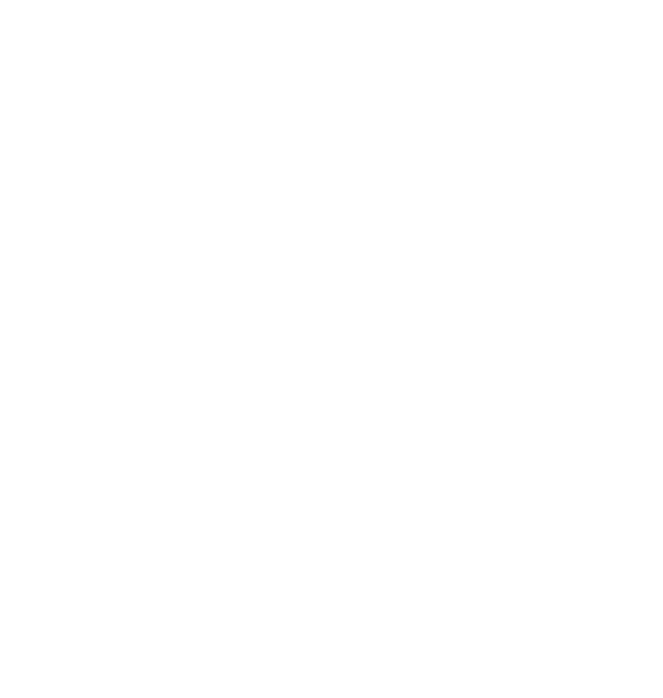
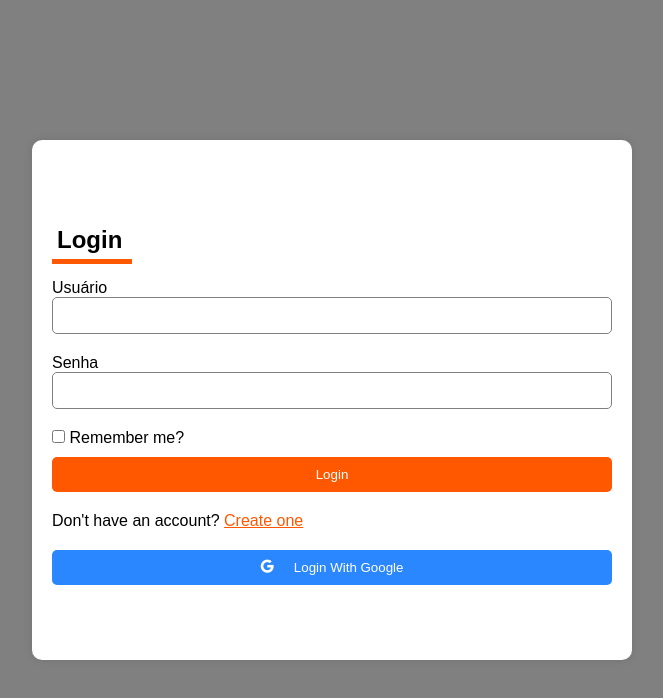
Before and after one commit to Kaue-Alves/login-com-firebase, a plain HTML site: page index.html in a window 1280 px wide. Shown: the whole page, without its empty margins (308-971 px from the left). Drawn offline with nearby package versions, Linux system fonts and the light colour scheme.

Commit message:
versão funcional completa

```diff
--- a/index.html
+++ b/index.html
@@ -3,10 +3,30 @@
 <head>
     <meta charset="UTF-8">
     <meta name="viewport" content="width=device-width, initial-scale=1.0">
-    <link rel="stylesheet" href="styles.css">
+    <link rel="stylesheet" href="styles/styles.css">
+    <link rel="stylesheet" type='text/css' href="https://cdn.jsdelivr.net/gh/devicons/devicon@latest/devicon.min.css" />
+    <script src="src/firebase.js" defer type="module"></script>
     <title>Login</title>
 </head>
 <body>
-
+    <section>
+        <form>
+            <h1>Login</h1>
+            <label for="">
+                <p>Usuário</p>
+                <input type="text" id="inputUser">
+            </label>
+            <label for="">
+                <p>Senha</p>
+                <input type="password" id="inputPass">
+            </label>
+            <p><input type="checkbox" id="inputCheck"> Remember me?</p>
+            <button type="submit" id="bttLogin">Login</button>
+            <p id="createOne">Don't have an account? <a href="#">Create one</a></p>
+            <button type="submit" id="bttLoginGoogle">
+                <i class="devicon-google-plain"></i>Login With Google
+            </button>
+        </form>
+    </section>
 </body>
 </html>
--- /dev/null
+++ b/src/firebase.js
@@ -0,0 +1,38 @@
+import { initializeApp } from "https://www.gstatic.com/firebasejs/10.13.0/firebase-app.js";
+import { getAuth, GoogleAuthProvider, signInWithPopup, onAuthStateChanged } from "https://www.gstatic.com/firebasejs/10.13.0/firebase-auth.js";
+
+const firebaseConfig = {
+apiKey: "AIzaSyDTVgkFitlKbzyPnMSZHHwHk9fiP1iKvPs",
+authDomain: "login-com-firebase-7f3af.firebaseapp.com",
+projectId: "login-com-firebase-7f3af",
+storageBucket: "login-com-firebase-7f3af.appspot.com",
+messagingSenderId: "949263278669",
+appId: "1:949263278669:web:2729dd103fb249a0b33204"
+};
+
+// Initialize Firebase
+const app = initializeApp(firebaseConfig);
+
+const auth = getAuth(app)
+auth.languageCode = 'en'
+const provider = new GoogleAuthProvider()
+const user = auth.currentUser
+
+const googleLogin = document.getElementById("bttLoginGoogle")
+googleLogin.addEventListener("click", function(e){
+    e.preventDefault()
+
+    signInWithPopup(auth, provider).then((result) => {
+        const credential = GoogleAuthProvider.credentialFromResult(result);
+        const user = result.user;
+        console.log(user);
+        window.location.href = "../logado.html"
+
+
+  }).catch((error) => {
+        const errorCode = error.code;
+        const errorMessage = error.message;
+
+  });
+
+})
--- /dev/null
+++ b/styles/logado.css
@@ -0,0 +1,57 @@
+* {
+    margin: 0;
+    padding: 0;
+    box-sizing: border-box;
+    font-family: Arial, Helvetica, sans-serif;
+}
+
+body {
+    width: 100%;
+    height: 100dvh;
+    background-color: gray;
+    display: flex;
+    justify-content: center;
+    align-items: center;
+}
+
+body > main{
+    background-color: white;
+    width: 80%;
+    max-width: 600px;
+    height: 65dvh;
+    padding: 20px;
+    border-radius: 10px;
+    box-shadow: 0 0 10px rgba(0, 0, 0, 0.1);
+}
+
+body > main >  h1 {
+    margin: auto;
+    width: 100px;
+    text-align: center;
+    padding: 5px;
+    margin-block: 15px;
+    border-bottom: 5px solid #FF5800;
+
+}
+
+body > main > h2 {
+    margin-block: 15px;
+}
+
+#spanImg {
+    width: 100%;
+    display: flex;
+    justify-content: center;
+}
+
+#spanImg > img {
+    width: 150px;
+    height: 150px;
+    border-radius: 50%;
+    transition: 0.3s ease-in-out;
+}
+
+#spanImg > img:hover {
+    border-radius: 30%;
+    transform: scale(1.05);
+}
--- /dev/null
+++ b/styles/styles.css
@@ -0,0 +1,112 @@
+* {
+    margin: 0;
+    padding: 0;
+    box-sizing: border-box;
+    font-family: Arial, Helvetica, sans-serif;
+}
+
+body {
+    width: 100%;
+    height: 100dvh;
+    background-color: gray;
+    display: flex;
+    justify-content: center;
+    align-items: center;
+}
+
+body > section {
+    background-color: white;
+    width: 80%;
+    max-width: 600px;
+    height: 65dvh;
+    padding: 20px;
+    border-radius: 10px;
+    box-shadow: 0 0 10px rgba(0, 0, 0, 0.1);
+}
+
+body > section > form {
+    width: 100%;
+    height: 100%;
+    display: flex;
+    flex-direction: column;
+    justify-content: center;
+}
+
+body > section > form > h1 {
+    width: 80px;
+    text-align: start;
+    padding: 5px;
+    margin-block: 15px;
+    border-bottom: 5px solid #FF5800;
+
+}
+
+body > section > form > button{
+    width: 100%;
+    padding: 10px;
+    margin-bottom: 10px;
+    border: none;
+    border-radius: 5px;
+    color: white;
+    display: flex;
+    justify-content: center;
+    align-items: center;
+    margin-block: 10px;
+}
+
+#bttLogin {
+    background-color: #FF5800;
+}
+
+#bttLogin:hover {
+    background-color: #D44A00;
+    cursor: pointer;
+}
+
+#bttLoginGoogle {
+    background-color: #2B87FF;
+}
+
+#bttLoginGoogle:hover {
+    background-color: #1C57FF;
+    cursor: pointer;
+}
+
+i {
+    padding: 0 20px 0 0;
+}
+
+#createOne {
+    margin-block: 10px;
+}
+
+body > section > form > label {
+    margin-bottom: 10px;
+}
+
+body > section > form > label > input {
+    width: 100%;
+    padding: 10px;
+    margin-bottom: 10px;
+    border: 1px solid rgb(129, 128, 128);
+    border-radius: 5px;
+    box-sizing: border-box;
+}
+
+#inputCheck{
+    accent-color: #1C57FF;
+}
+
+#inputCheck:hover {
+    cursor: pointer;
+}
+
+a {
+    color: #FF5800;
+    transition: color 0.3s;
+}
+
+a:hover {
+    color: #D44A00;
+    cursor: pointer;
+}
```
Also changed, not shown: logado.html (added, +18 -0 lines), src/update.js (added, +39 -0 lines), styles.css (deleted).
